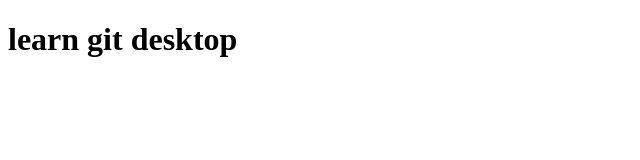
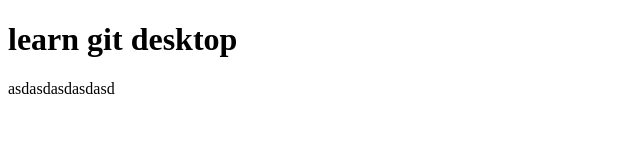
Before and after one commit to frankthanadorn/Git-desktop, a plain HTML site: page index.html in a window 1280 px wide. Shown: the whole page, without its empty margins (0-640 px from the left). Drawn offline with Linux system fonts and the light colour scheme.

Commit message:
add some text
add some text

```diff
--- a/index.html
+++ b/index.html
@@ -8,6 +8,7 @@
 </head>
 <body>
     <h1>learn git desktop</h1>
+    <p>asdasdasdasdasd</p>
 </body>
 
 </html>
```
